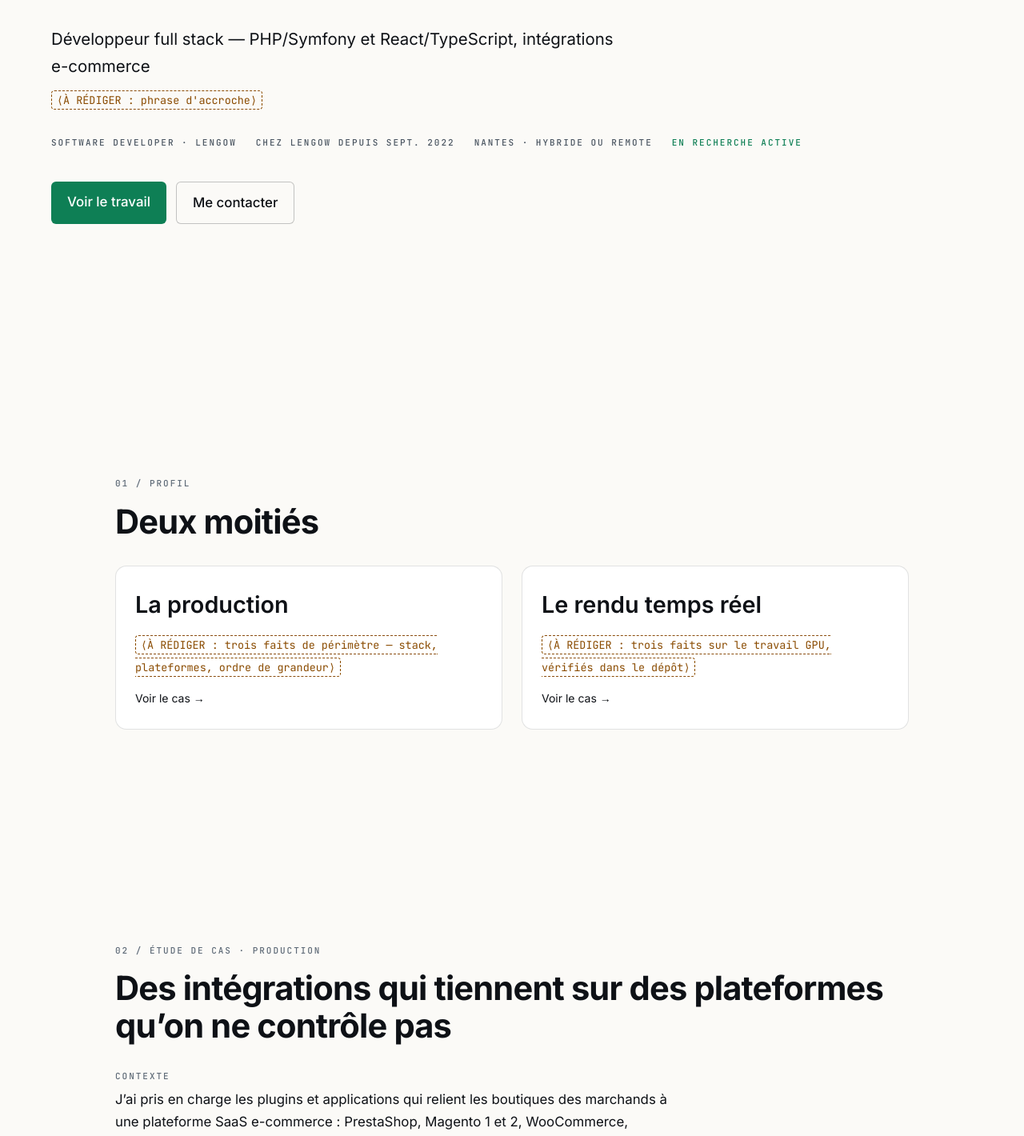
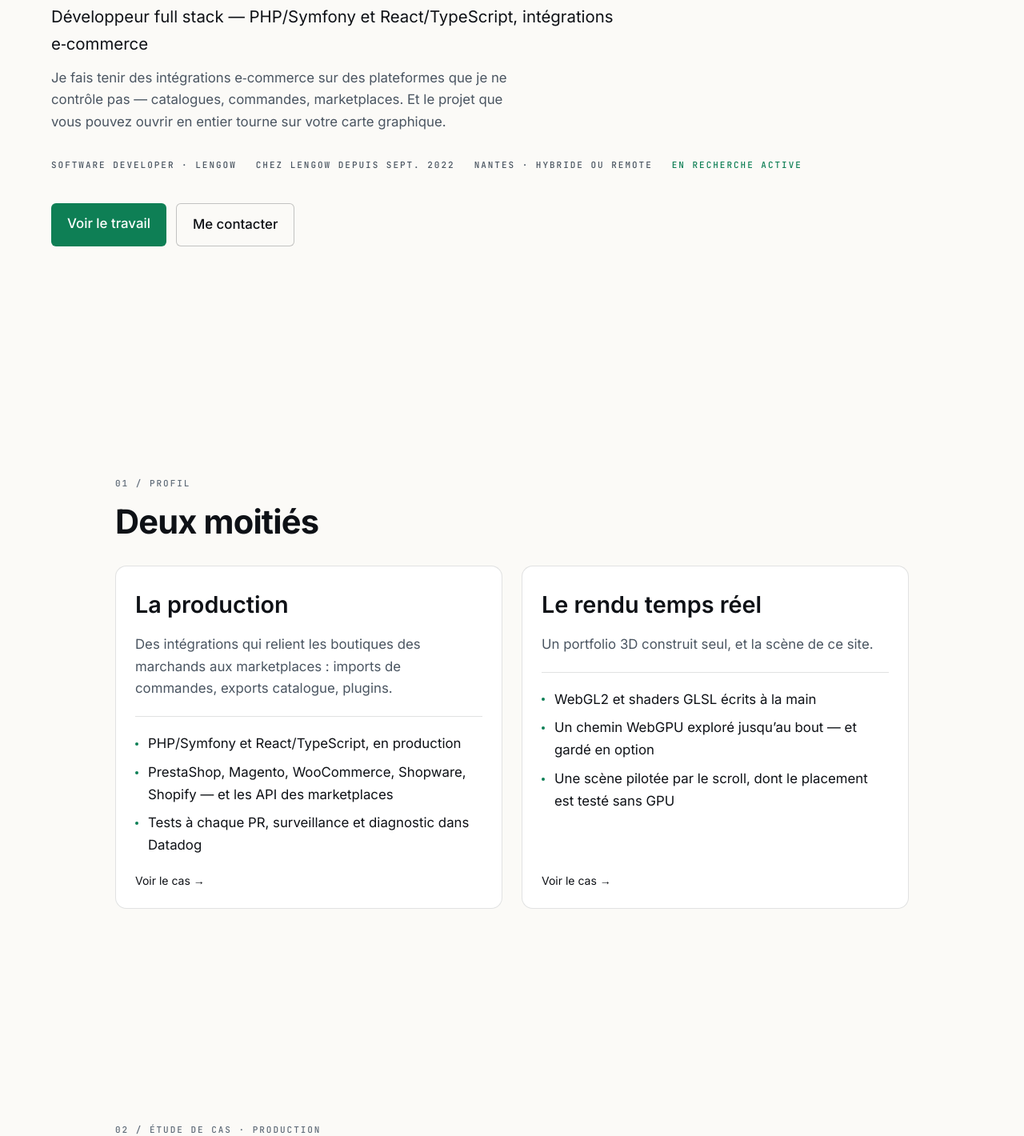
Before and after one commit to michael-mas/Order-Hub, a Next.js app: page / in a window 1280 px wide. Shown: the part 338-1758 px from the top of the page at 80% size. Built offline with nearby package versions, Linux system fonts and the light colour scheme.

Commit message:
feat(content): write the hero tagline and the two-halves section

```diff
--- a/src/app/page.tsx
+++ b/src/app/page.tsx
@@ -23,7 +23,7 @@ export default function HomePage() {
       <SiteHeader name={profile.name} />
       <main>
         <Hero profile={profile} />
-        <TwoHalves />
+        <TwoHalves halves={profile.halves} />
         <div id="travail">
           <CaseStudy
             id="cas-plugins"
--- a/src/components/sections/Hero.tsx
+++ b/src/components/sections/Hero.tsx
@@ -1,6 +1,5 @@
 import { formatMonthYear } from '@/content/format'
 import type { Profile } from '@/content/profile'
-import { Pending } from '../Pending'
 
 export function Hero({ profile }: { profile: Profile }) {
   const current = profile.positions[0]!
@@ -19,9 +18,7 @@ export function Hero({ profile }: { profile: Profile }) {
         {profile.name}
       </h1>
       <p className="mt-6 max-w-[56ch] text-lead text-text">{profile.headline}</p>
-      <p className="mt-3 max-w-[56ch] text-text-muted">
-        <Pending kind="write">phrase d&apos;accroche</Pending>
-      </p>
+      <p className="mt-3 max-w-[56ch] text-text-muted">{profile.tagline}</p>
       <ul className="label-mono mt-8 flex flex-wrap gap-x-6 gap-y-2 text-text-muted">
         <li>
           {current.title} · {current.company}
--- a/src/components/sections/TwoHalves.tsx
+++ b/src/components/sections/TwoHalves.tsx
@@ -1,30 +1,29 @@
-import { Pending } from '../Pending'
+import type { Profile } from '@/content/profile'
 import { Section } from '../Section'
 
-const HALVES = [
-  {
-    title: 'La production',
-    href: '#travail',
-    note: 'trois faits de périmètre — stack, plateformes, ordre de grandeur',
-  },
-  {
-    title: 'Le rendu temps réel',
-    href: '#cas-system-alive',
-    note: 'trois faits sur le travail GPU, vérifiés dans le dépôt',
-  },
-]
-
-export function TwoHalves() {
+export function TwoHalves({ halves }: { halves: Profile['halves'] }) {
   return (
     <Section id="deux-moities" index={1} label="Profil" title="Deux moitiés" act="halves">
       <div className="grid gap-6 md:grid-cols-2">
-        {HALVES.map((half) => (
-          <article key={half.title} className="rounded-[14px] border border-border bg-surface p-6">
+        {halves.map((half) => (
+          <article
+            key={half.title}
+            className="flex flex-col rounded-[14px] border border-border bg-surface p-6"
+          >
             <h3 className="text-h3 font-semibold">{half.title}</h3>
-            <p className="mt-3 text-text-muted">
-              <Pending kind="write">{half.note}</Pending>
-            </p>
-            <a href={half.href} className="mt-4 inline-block text-sm">
+            <p className="mt-3 text-text-muted">{half.summary}</p>
+            <ul className="mt-5 space-y-2 border-t border-border pt-5">
+              {half.facts.map((fact) => (
+                <li key={fact} className="flex gap-3">
+                  <span
+                    aria-hidden="true"
+                    className="mt-[0.7em] h-1 w-1 shrink-0 rounded-full bg-accent"
+                  />
+                  <span>{fact}</span>
+                </li>
+              ))}
+            </ul>
+            <a href={half.href} className="mt-auto pt-5 text-sm">
               Voir le cas →
             </a>
           </article>
--- a/src/content/profile.ts
+++ b/src/content/profile.ts
@@ -53,9 +53,19 @@ export const caseStudySchema = z.object({
   proof: z.string().min(1).nullable(),
 })
 
+export const halfSchema = z.object({
+  title: z.string().min(1),
+  summary: z.string().min(1),
+  facts: z.array(z.string().min(1)).length(3),
+  href: z.string().startsWith('#'),
+})
+
 export const profileSchema = z.object({
   name: z.string().min(1),
   headline: z.string().min(1),
+  /** Second line of the hero: what the headline means, in one sentence. */
+  tagline: z.string().min(1),
+  halves: z.tuple([halfSchema, halfSchema]),
   location: z.string().min(1),
   status: z.string().min(1),
   email: z.email(),
@@ -80,7 +90,32 @@ export type CaseStudy = z.infer<typeof caseStudySchema>
 
 export const profile = profileSchema.parse({
   name: 'Michael Mas',
-  headline: 'Développeur full stack — PHP/Symfony et React/TypeScript, intégrations e-commerce',
+  headline: 'Développeur full stack — PHP/Symfony et React/TypeScript, intégrations e‑commerce',
+  tagline:
+    'Je fais tenir des intégrations e‑commerce sur des plateformes que je ne contrôle pas — catalogues, commandes, marketplaces. Et le projet que vous pouvez ouvrir en entier tourne sur votre carte graphique.',
+  halves: [
+    {
+      title: 'La production',
+      summary:
+        'Des intégrations qui relient les boutiques des marchands aux marketplaces : imports de commandes, exports catalogue, plugins.',
+      facts: [
+        'PHP/Symfony et React/TypeScript, en production',
+        'PrestaShop, Magento, WooCommerce, Shopware, Shopify — et les API des marketplaces',
+        'Tests à chaque PR, surveillance et diagnostic dans Datadog',
+      ],
+      href: '#cas-plugins',
+    },
+    {
+      title: 'Le rendu temps réel',
+      summary: 'Un portfolio 3D construit seul, et la scène de ce site.',
+      facts: [
+        'WebGL2 et shaders GLSL écrits à la main',
+        'Un chemin WebGPU exploré jusqu’au bout — et gardé en option',
+        'Une scène pilotée par le scroll, dont le placement est testé sans GPU',
+      ],
+      href: '#cas-system-alive',
+    },
+  ],
   location: 'Nantes · hybride ou remote',
   status: 'En recherche active',
   email: 'masmichael280699@gmail.com',
@@ -124,7 +159,7 @@ export const profile = profileSchema.parse({
       proof: 'En production — et le code de ce site',
     },
     {
-      name: 'Intégrations e-commerce',
+      name: 'Intégrations e‑commerce',
       group: 'production',
       usage:
         'Plugins et applications PrestaShop, Magento 1 et 2, WooCommerce, Shopware 5 et 6, Shopify ; exports catalogue et imports de commandes via les API des plateformes.',
@@ -166,7 +201,7 @@ export const profile = profileSchema.parse({
       id: 'cas-plugins',
       title: 'Des intégrations qui tiennent sur des plateformes qu’on ne contrôle pas',
       context:
-        'J’ai pris en charge les plugins et applications qui relient les boutiques des marchands à une plateforme SaaS e-commerce : PrestaShop, Magento 1 et 2, WooCommerce, Shopware 5 et 6, Shopify — exports catalogue, imports de commandes, actions de commande.',
+        'J’ai pris en charge les plugins et applications qui relient les boutiques des marchands à une plateforme SaaS e‑commerce : PrestaShop, Magento 1 et 2, WooCommerce, Shopware 5 et 6, Shopify — exports catalogue, imports de commandes, actions de commande.',
       problem:
         'Ce code tourne sur les serveurs des marchands, pas sur les nôtres. Chaque plateforme a ses versions, ses API et ses règles de publication, et chacune évolue à son rythme.',
       constraint:
```
Also changed, not shown: 1 other file (tests, documents, lock files or other folders).
